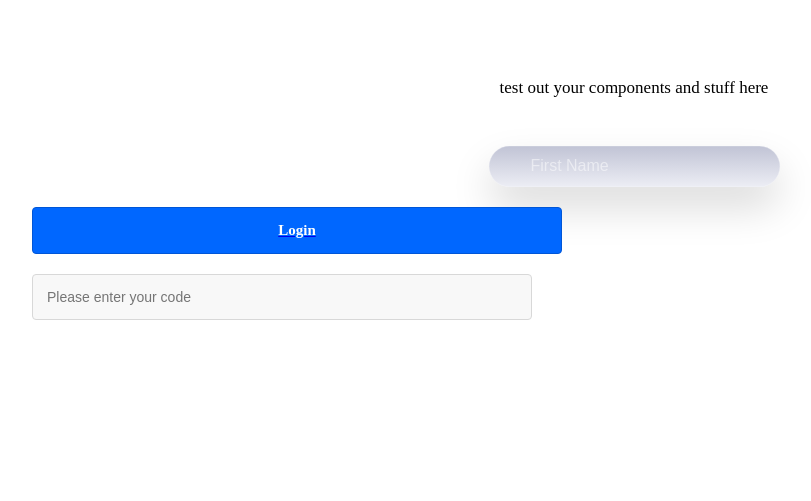
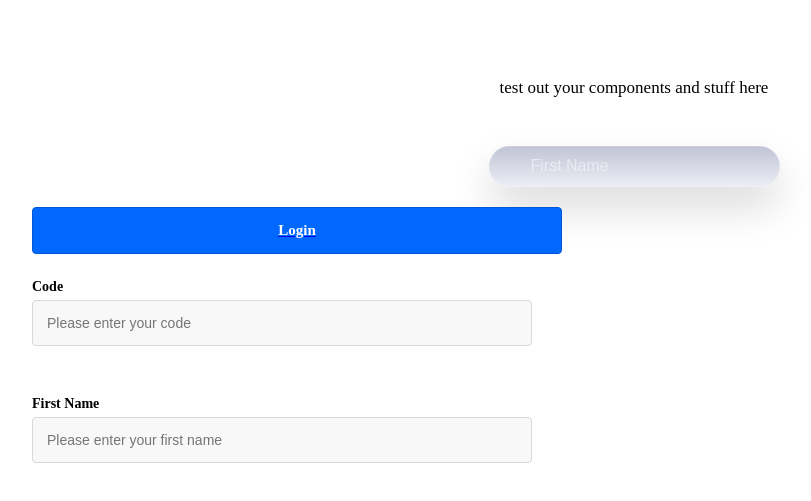
Before and after one commit to Upine-Apps/kraftylab-game-portal, a Gatsby site: page /test in a window 1280 px wide. Shown: the part 187-688 px from the top of the page, without its empty margins (6-817 px from the left). Built offline with nearby package versions, Linux system fonts and the light colour scheme; Gatsby itself is replaced by a stand-in of ours.

Commit message:
added heading + wrappers, init field handling

```diff
--- a/src/components/buttons/TextFieldButton.js
+++ b/src/components/buttons/TextFieldButton.js
@@ -7,21 +7,44 @@ export default function TextFieldButton(props) {
 
   return (
     <>
+      <Wrapper>
+        <TextWrapper>
+          <Title>{title || "Field"}</Title>
+        </TextWrapper>
         <FieldWrapper>
           <input
             id={title}
-          type="text"
-          placeholder={"Please enter your " + title.toLowerCase() || "Field"}
+            // FIXME: make a function for this.
+            type={{ title } === "Email" ? "email" : "text"}
+            placeholder={
+              "Please enter your " + (title.toLowerCase() || "field")
+            }
             value={null}
             onChange={(e) => null}
+            maxLength="100"
           />
         </FieldWrapper>
+      </Wrapper>
     </>
   );
 }
 
+const Wrapper = styled.div`
+  display: grid;
+  width: 500px;
+`;
+
+const TextWrapper = styled.div`
+  width: 100px;
+  padding: 4px 0;
+  text-align: left;
+`;
+
 const FieldWrapper = styled.div`
   width: 500px;
+
+  // spacing between bottom of field and top of text has unknown spacing?
+  margin-bottom: 25px;
 
   input {
     box-sizing: border-box;
@@ -39,3 +62,10 @@ const FieldWrapper = styled.div`
     }
   }
 `;
+
+const Title = styled.div`
+  color: black;
+  font-weight: 600;
+  font-size: 14px;
+  line-height: 18px;
+`;
--- a/src/components/test/sections/TestHero.js
+++ b/src/components/test/sections/TestHero.js
@@ -24,6 +24,7 @@ function TestHero() {
       <ReusableButton title="Login" />
       {/* <PurchaseButton /> */}
       <TextFieldButton title="Code" />
+      <TextFieldButton title="First Name" />
     </Wrapper>
   );
 }
```
Lines whose indentation alone changed are shown as unchanged.
